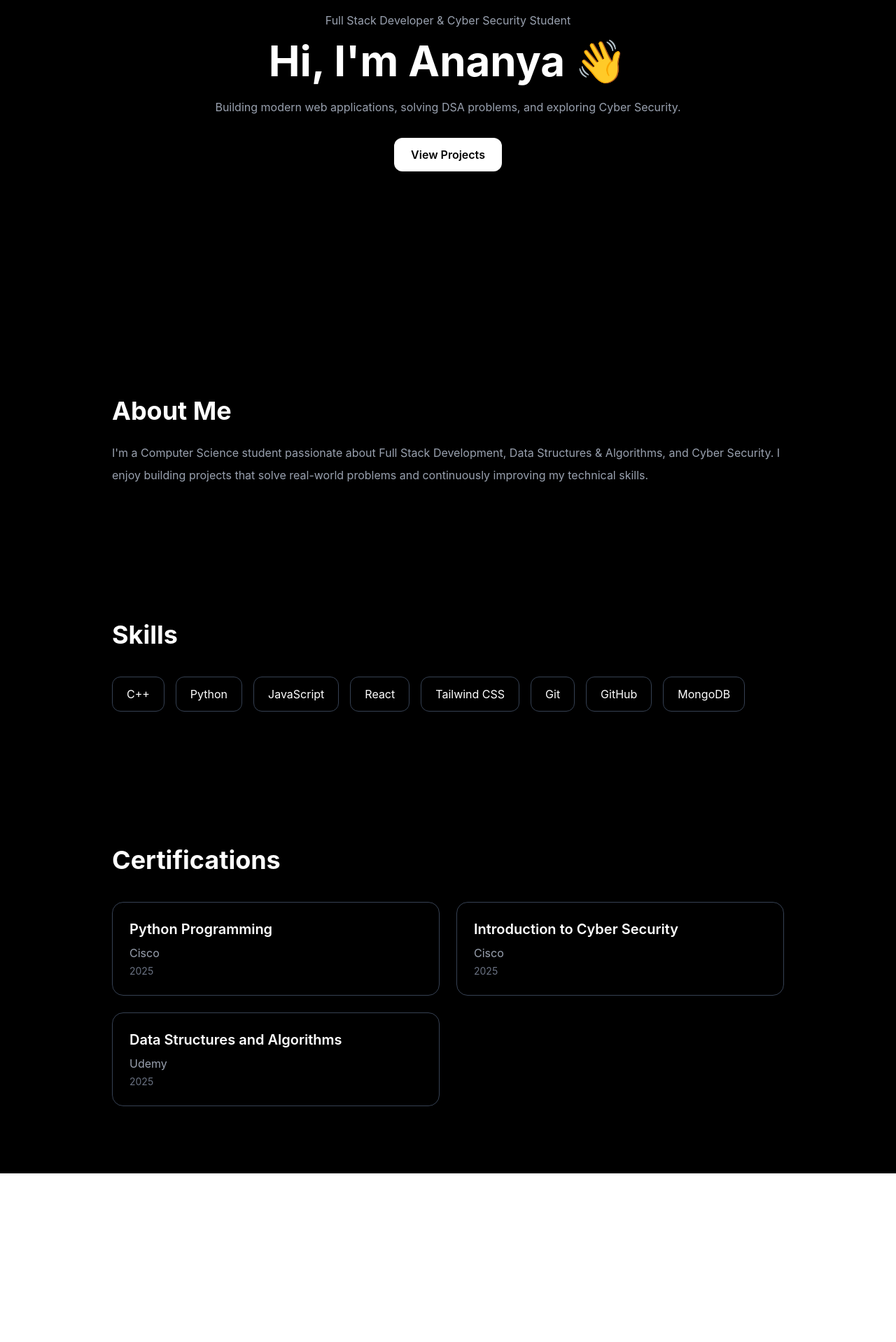
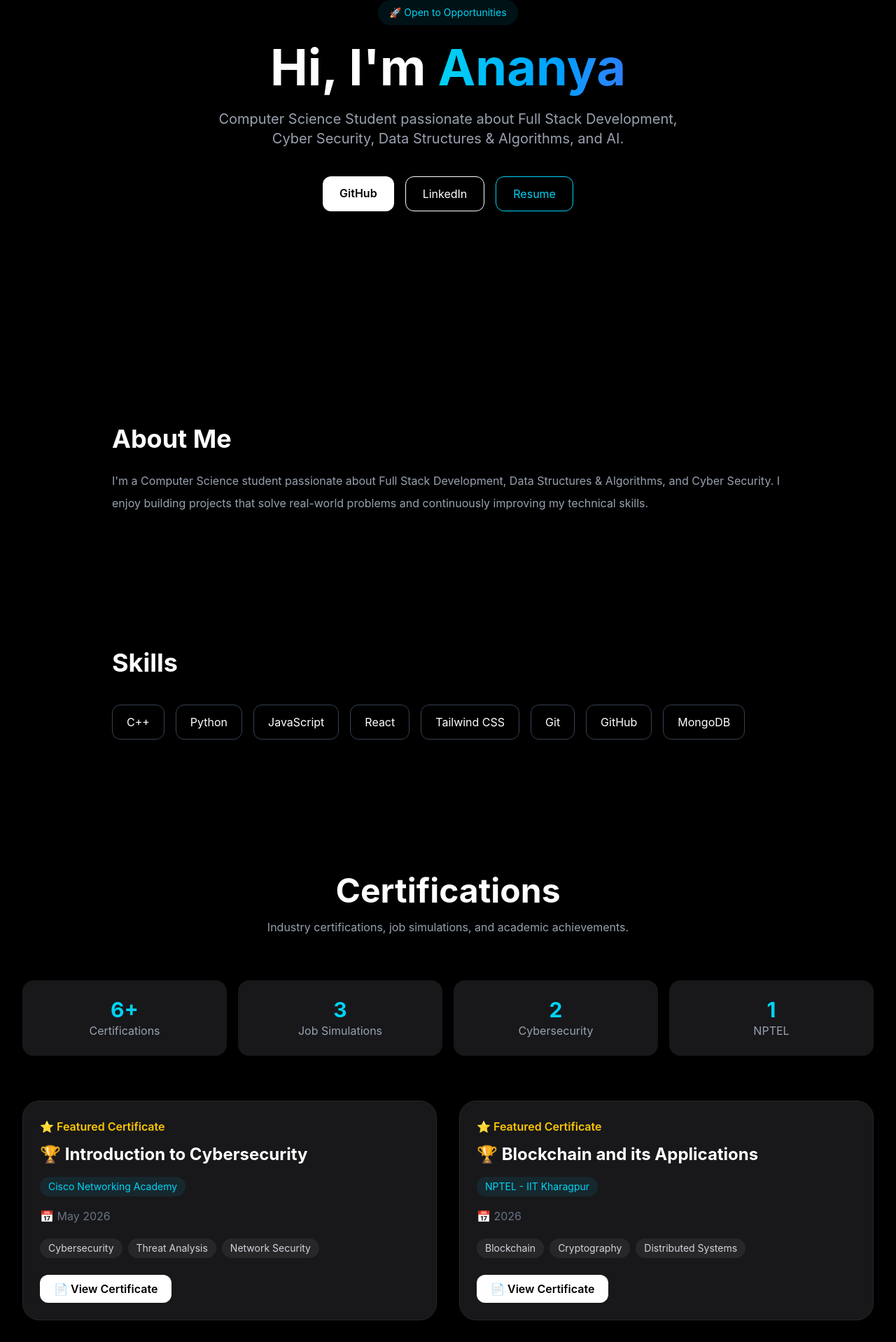
Before and after one commit to Ananya-vit/ananya-portfolio, a React app: page / in a window 1280 px wide. Shown: the part 281-2199 px from the top of the page at 70% size. Before the commit the page ends 1958 px from the top, so only its background shows below. Built offline with nearby package versions, Linux system fonts and the light colour scheme; the HTML template or start-up script is replaced by a standard one.

Commit message:
Improved hero section and certifications

```diff
--- a/src/components/Certification.jsx
+++ b/src/components/Certification.jsx
@@ -1,48 +1,188 @@
 function Certification() {
   const certifications = [
     {
-      title: "Python Programming",
-      issuer: "Cisco",
-      year: "2025",
+      title: "Introduction to Cybersecurity",
+      issuer: "Cisco Networking Academy",
+      date: "May 2026",
+      featured: true,
+      skills: ["Cybersecurity", "Threat Analysis", "Network Security"],
+      link: "#",
     },
     {
-      title: "Introduction to Cyber Security",
-      issuer: "Cisco",
-      year: "2025",
+      title: "Blockchain and its Applications",
+      issuer: "NPTEL - IIT Kharagpur",
+      date: "2026",
+      featured: true,
+      skills: ["Blockchain", "Cryptography", "Distributed Systems"],
+      link: "#",
     },
     {
-      title: "Data Structures and Algorithms",
-      issuer: "Udemy",
-      year: "2025",
+      title: "Cyber Job Simulation",
+      issuer: "Deloitte (Forage)",
+      date: "May 2026",
+      skills: ["Cyber Security", "Risk Assessment"],
+      link: "#",
+    },
+    {
+      title: "Introduction to Cybersecurity Job Simulation",
+      issuer: "Commonwealth Bank (Forage)",
+      date: "May 2026",
+      skills: [
+        "Incident Response",
+        "Penetration Testing",
+        "Security Awareness",
+      ],
+      link: "#",
+    },
+    {
+      title: "GenAI Powered Data Analytics Job Simulation",
+      issuer: "Tata Group (Forage)",
+      date: "May 2026",
+      skills: [
+        "Data Analytics",
+        "AI",
+        "Data Storytelling",
+      ],
+      link: "#",
+    },
+    {
+      title: "Open Source Software",
+      issuer: "VIT Bhopal University",
+      date: "May 2026",
+      skills: ["Git", "GitHub", "Open Source"],
+      link: "#",
     },
   ];
 
   return (
     <section
       id="certifications"
-      className="py-24 px-8 max-w-5xl mx-auto"
+      className="py-24 px-8 max-w-7xl mx-auto"
     >
-      <h2 className="text-4xl font-bold mb-10">
-        Certifications
-      </h2>
+      {/* Heading */}
+      <div className="text-center mb-16">
+        <h2 className="text-5xl font-bold">
+          Certifications
+        </h2>
 
-      <div className="grid md:grid-cols-2 gap-6">
+        <p className="text-gray-400 mt-4">
+          Industry certifications, job simulations, and academic achievements.
+        </p>
+      </div>
+
+      {/* Stats */}
+      <div className="grid grid-cols-2 md:grid-cols-4 gap-4 mb-16">
+        <div className="bg-zinc-900 rounded-2xl p-6 text-center">
+          <h3 className="text-3xl font-bold text-cyan-400">
+            6+
+          </h3>
+          <p className="text-gray-400">
+            Certifications
+          </p>
+        </div>
+
+        <div className="bg-zinc-900 rounded-2xl p-6 text-center">
+          <h3 className="text-3xl font-bold text-cyan-400">
+            3
+          </h3>
+          <p className="text-gray-400">
+            Job Simulations
+          </p>
+        </div>
+
+        <div className="bg-zinc-900 rounded-2xl p-6 text-center">
+          <h3 className="text-3xl font-bold text-cyan-400">
+            2
+          </h3>
+          <p className="text-gray-400">
+            Cybersecurity
+          </p>
+        </div>
+
+        <div className="bg-zinc-900 rounded-2xl p-6 text-center">
+          <h3 className="text-3xl font-bold text-cyan-400">
+            1
+          </h3>
+          <p className="text-gray-400">
+            NPTEL
+          </p>
+        </div>
+      </div>
+
+      {/* Certificates */}
+      <div className="grid md:grid-cols-2 gap-8">
         {certifications.map((cert, index) => (
           <div
             key={index}
-            className="border border-gray-700 rounded-2xl p-6 hover:border-white transition"
+            className="
+              bg-zinc-900
+              border
+              border-zinc-800
+              rounded-3xl
+              p-6
+              hover:border-cyan-400
+              hover:-translate-y-2
+              transition-all
+              duration-300
+              shadow-lg
+            "
           >
-            <h3 className="text-xl font-semibold">
-              {cert.title}
+            {cert.featured && (
+              <span className="text-yellow-400 font-semibold">
+                ⭐ Featured Certificate
+              </span>
+            )}
+
+            <h3 className="text-2xl font-bold mt-3">
+              🏆 {cert.title}
             </h3>
 
-            <p className="text-gray-400 mt-2">
+            <p className="inline-block mt-4 px-3 py-1 rounded-full bg-cyan-500/10 text-cyan-400 text-sm">
               {cert.issuer}
             </p>
 
-            <p className="text-sm text-gray-500 mt-1">
-              {cert.year}
+            <p className="text-gray-500 mt-4">
+              📅 {cert.date}
             </p>
+
+            {/* Skills */}
+            <div className="flex flex-wrap gap-2 mt-5">
+              {cert.skills.map((skill, i) => (
+                <span
+                  key={i}
+                  className="
+                    px-3
+                    py-1
+                    text-sm
+                    rounded-full
+                    bg-zinc-800
+                    text-gray-300
+                  "
+                >
+                  {skill}
+                </span>
+              ))}
+            </div>
+
+            <a
+              href={cert.link}
+              target="_blank"
+              rel="noreferrer"
+              className="
+                inline-block
+                mt-6
+                px-5
+                py-2
+                rounded-xl
+                bg-white
+                text-black
+                font-semibold
+                hover:bg-cyan-400
+                transition
+              "
+            >
+              📄 View Certificate
+            </a>
           </div>
         ))}
       </div>
--- a/src/components/Hero.jsx
+++ b/src/components/Hero.jsx
@@ -1,24 +1,53 @@
 function Hero() {
   return (
-    <section className="min-h-[85vh] flex flex-col justify-center items-center text-center px-6">
+    <section className="min-h-[90vh] flex flex-col justify-center items-center text-center px-6">
 
-      <p className="text-gray-400 mb-4">
-        Full Stack Developer & Cyber Security Student
+      <span className="px-4 py-2 rounded-full bg-cyan-500/10 text-cyan-400 text-sm mb-6">
+        🚀 Open to Opportunities
+      </span>
+
+      <h1 className="text-6xl md:text-7xl font-bold">
+        Hi, I'm{" "}
+        <span className="bg-gradient-to-r from-cyan-400 to-blue-500 bg-clip-text text-transparent">
+          Ananya
+        </span>
+      </h1>
+
+      <p className="mt-6 text-xl text-gray-400 max-w-2xl">
+        Computer Science Student passionate about
+        Full Stack Development, Cyber Security,
+        Data Structures & Algorithms, and AI.
       </p>
 
-      <h1 className="text-6xl font-bold">
-        Hi, I'm Ananya 👋
-      </h1>
+      <div className="flex flex-wrap justify-center gap-4 mt-10">
 
-      <p className="text-gray-400 mt-6 max-w-2xl">
-        Building modern web applications, solving DSA problems,
-        and exploring Cyber Security.
-      </p>
+        <a
+          href="https://github.com/Ananya-vit"
+          target="_blank"
+          rel="noreferrer"
+          className="px-6 py-3 bg-white text-black rounded-xl font-semibold hover:scale-105 transition"
+        >
+          GitHub
+        </a>
 
-      <button className="mt-8 px-6 py-3 bg-white text-black rounded-xl font-semibold hover:scale-105 transition">
-        View Projects
-      </button>
+        <a
+          href="https://linkedin.com"
+          target="_blank"
+          rel="noreferrer"
+          className="px-6 py-3 border border-white rounded-xl hover:bg-white hover:text-black transition"
+        >
+          LinkedIn
+        </a>
 
+        <a
+          href="/resume/resume.pdf"
+          target="_blank"
+          className="px-6 py-3 border border-cyan-400 text-cyan-400 rounded-xl hover:bg-cyan-400 hover:text-black transition"
+        >
+          Resume
+        </a>
+
+      </div>
     </section>
   );
 }
--- a/src/index.css
+++ b/src/index.css
@@ -1 +1,5 @@
 @import "tailwindcss";
+
+html {
+  scroll-behavior: smooth;
+}
```
